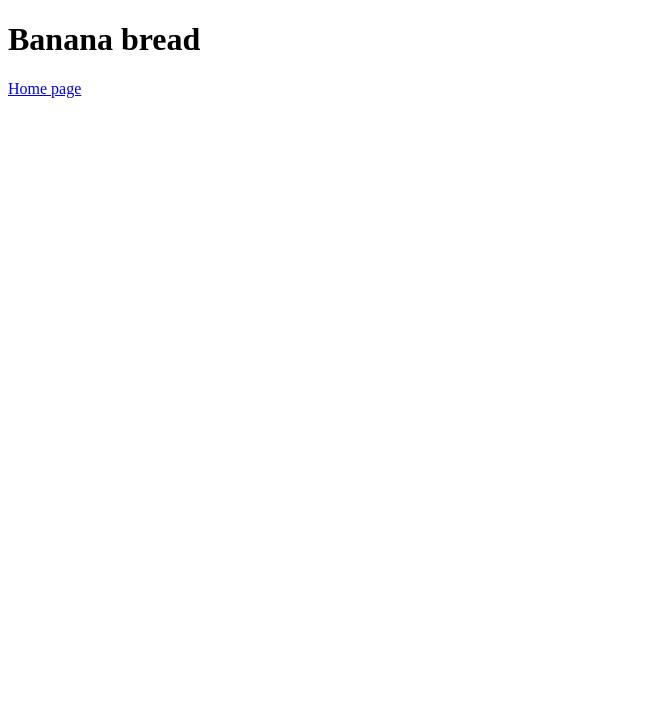
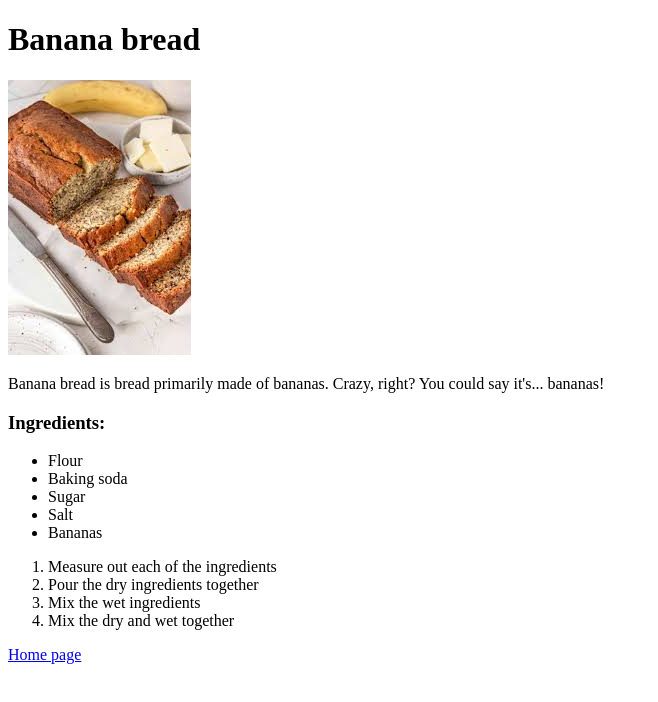
Before and after one commit to AbrianAlvarado/odin-recipes, a plain HTML site: page recipes/banana-bread.html in a window 1280 px wide. Shown: the whole page, without its empty margins (0-658 px from the left). Drawn offline with Linux system fonts and the light colour scheme.

Commit message:
Finished a simple recipe page
All on the banana recipe page, added a photo of banana bread,
wrote a description under it, wrote an ingredients list, listed the steps to make it

```diff
--- a/recipes/banana-bread.html
+++ b/recipes/banana-bread.html
@@ -9,6 +9,28 @@
     <body>
         <h1>Banana bread</h1>
 
+        <img src="banana-bread.jpeg">
+
+        <p>Banana bread is bread primarily made of bananas. Crazy, right? You could say it's... bananas!</p>
+
+        <h3>Ingredients:</h3>
+
+        <ul>
+            <li>Flour</li>
+            <li>Baking soda</li>
+            <li>Sugar</li>
+            <li>Salt</li>
+            <li>Bananas</li>
+        </ul>
+
+        <ol>
+            <li>Measure out each of the ingredients</li>
+            <li>Pour the dry ingredients together</li>
+            <li>Mix the wet ingredients</li>
+            <li>Mix the dry and wet together</li>
+        </ol>
+
+
         <a href="../index.html">Home page</a>
     </body>
 </html>
```
Also changed, not shown: recipes/banana-bread.jpeg (added).
